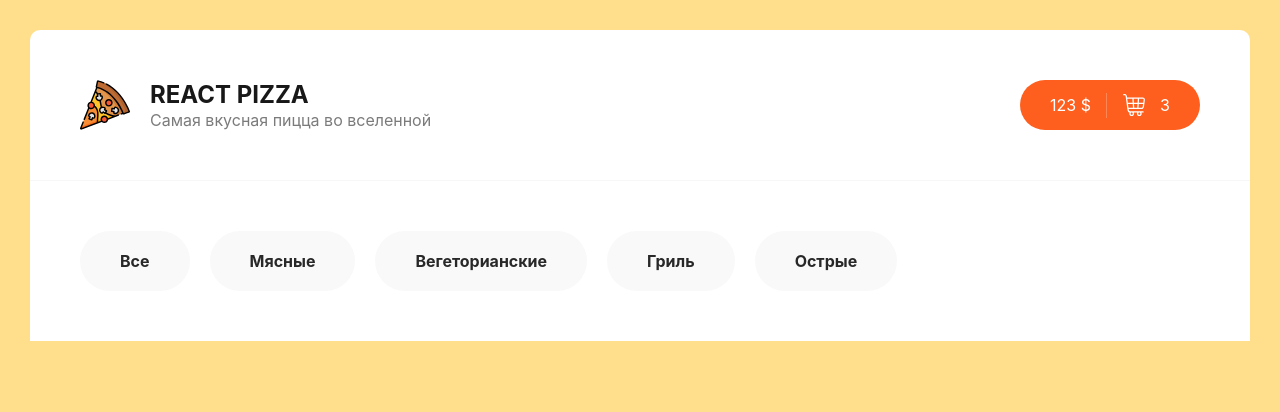
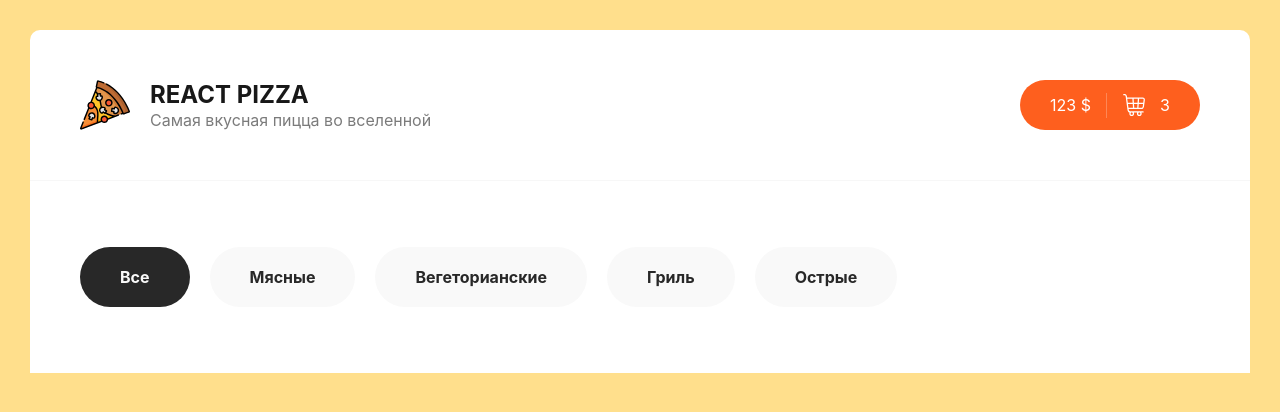
Before and after one commit to disage/react-pizza, a React (Create React App) app: page / in a window 1280 px wide. Shown: the top 412 px of the page. Built offline with nearby package versions, Linux system fonts and the light colour scheme.

Commit message:
change category button

```diff
--- a/src/Components/CategoryBtn/CategoryBtn.js
+++ b/src/Components/CategoryBtn/CategoryBtn.js
@@ -1,18 +1,27 @@
-import React from 'react';
-import { NavLink } from 'react-router-dom';
+import React, { useState } from 'react';
 import './CategoryBtn.scss';
-const CategoryBtn = (props) => {
+const CategoryBtn = ({ items }) => {
+  const [activeItem, setActiveItem] = useState(null);
+  const onSelectedItem = (index) => {
+    setActiveItem(index);
+  };
   return (
-    <div className="CategoryBtn">
-      <NavLink
-        activeStyle={{
-          color: '#fff',
-          background: '#282828',
-        }}
-        to={`/${props.category}`}>
-        {props.text}
-      </NavLink>
-    </div>
+    <ul className="CategoryBtn">
+      <li
+        className={activeItem === null ? 'activeCategory' : ''}
+        onClick={() => onSelectedItem(null)}>
+        Все
+      </li>
+      {items &&
+        items.map((name, index) => (
+          <li
+            className={activeItem === index ? 'activeCategory' : ''}
+            onClick={() => onSelectedItem(index)}
+            key={`${name}_${index}`}>
+            {name}
+          </li>
+        ))}
+    </ul>
   );
 };
 
--- a/src/Components/CategoryBtn/CategoryBtn.scss
+++ b/src/Components/CategoryBtn/CategoryBtn.scss
@@ -1,7 +1,13 @@
 .CategoryBtn {
     display: flex;
-    margin: 0px 10px 0px 10px;
-    a {
+    list-style: none;
+    padding: 0;
+    .activeCategory {
+        color: #f9f9f9;
+        background: #282828;
+    }
+    li {
+        margin: 0px 10px 0px 10px;
         text-decoration: none;
         font-weight: bold;
         font-size: 16px;
--- a/src/Pages/Main.js
+++ b/src/Pages/Main.js
@@ -5,11 +5,7 @@ const Main = () => {
   return (
     <div className="Main">
       <div className="categoryWrapper">
-        <CategoryBtn category="all" text="Все" />
-        <CategoryBtn category="meat" text="Мясные" />
-        <CategoryBtn category="vegan" text="Вегеторианские" />
-        <CategoryBtn category="grill" text="Гриль" />
-        <CategoryBtn category="spice" text="Острые" />
+        <CategoryBtn items={['Мясные', 'Вегеторианские', 'Гриль', 'Острые']} />
       </div>
     </div>
   );
--- a/src/index.css
+++ b/src/index.css
@@ -1,5 +1,6 @@
 body {
-  margin: 0;
+  max-width: 1440px;
+  margin: auto;
   font-family: -apple-system, BlinkMacSystemFont, "Segoe UI", "Roboto", "Oxygen", "Ubuntu", "Cantarell", "Fira Sans",
     "Droid Sans", "Helvetica Neue", sans-serif;
   -webkit-font-smoothing: antialiased;
```
